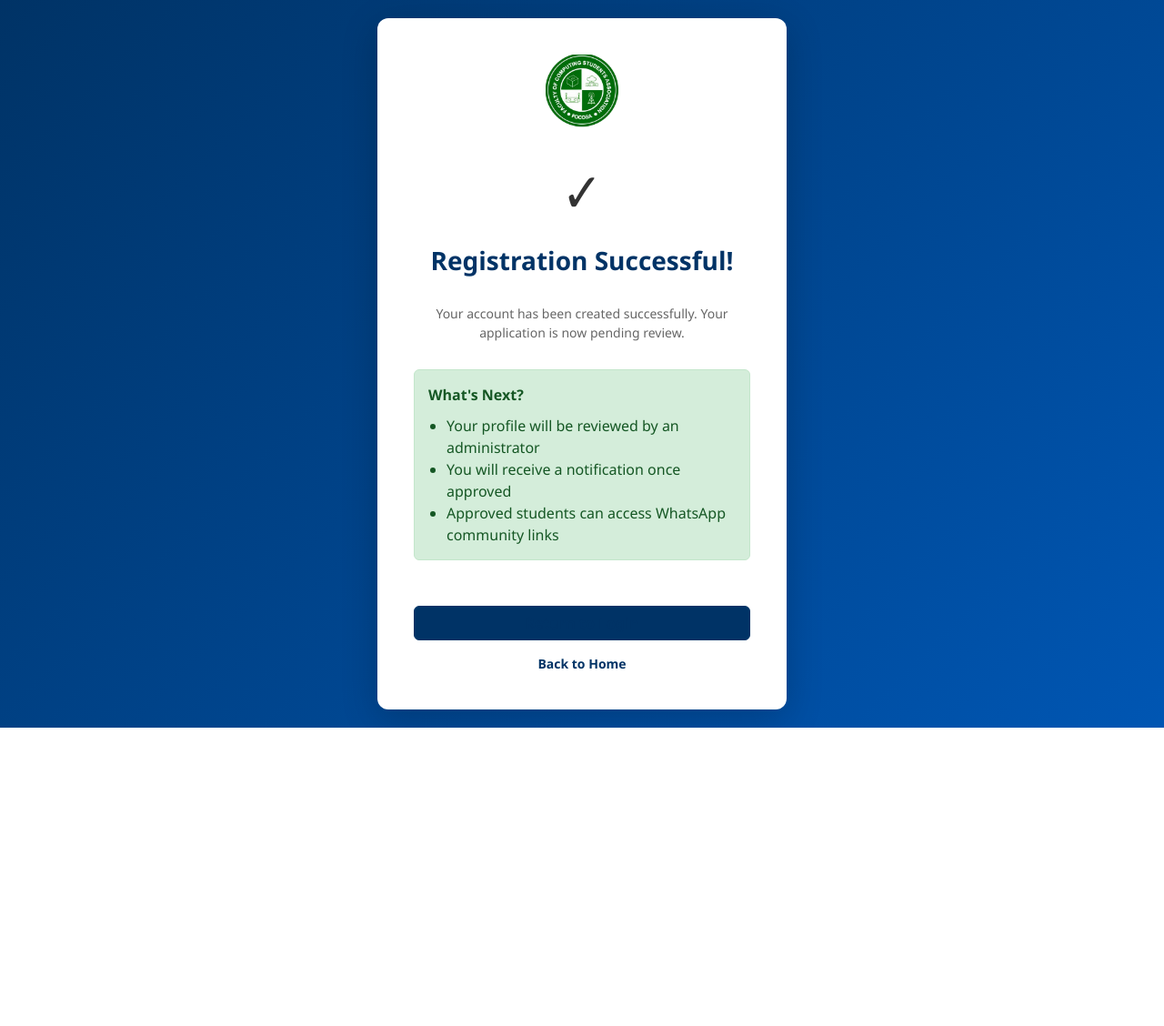
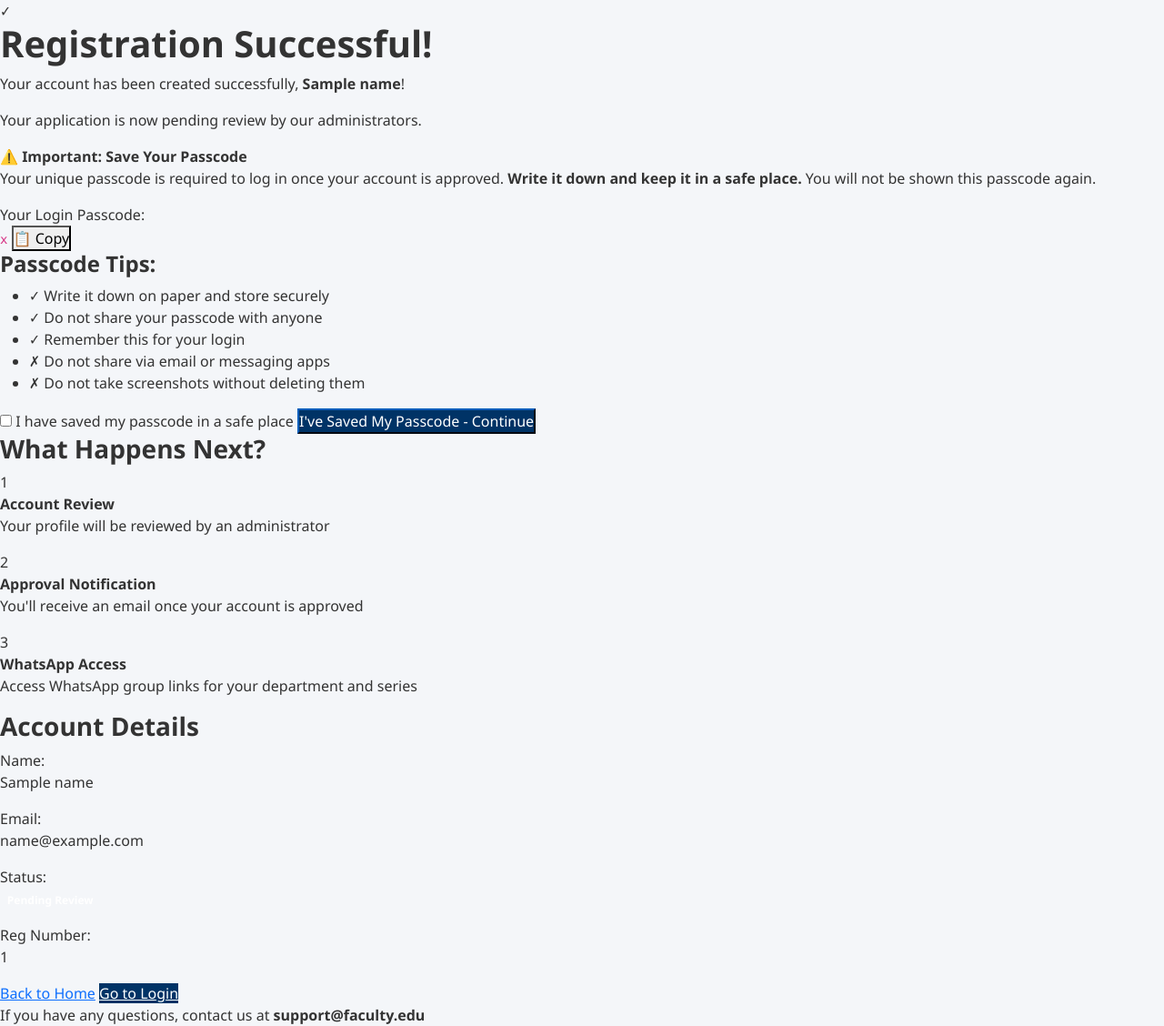
Before and after one commit to icekidtech/UniVerify, a FastAPI app: template templates/register_success.html in a window 1280 px wide. Shown: the whole page at 91% size. Before the commit the page ends 800 px from the top, so only its background shows below. Run offline with FastAPI, Linux system fonts and the light colour scheme; the template is opened without the code that fills it: most values are stand-ins (such as "Sample title", 1, 10 or a date in 2020).

Commit message:
feat: Revamp registration success page with enhanced user guidance and passcode management

```diff
--- a/templates/register_success.html
+++ b/templates/register_success.html
@@ -7,34 +7,165 @@
     <link href="https://cdn.jsdelivr.net/npm/bootstrap@5.3.0/dist/css/bootstrap.min.css" rel="stylesheet">
     <link rel="stylesheet" href="/static/css/global.css">
     <link rel="stylesheet" href="/static/css/auth.css">
+    <link rel="stylesheet" href="/static/css/register_success.css">
 </head>
 <body>
-    <div class="auth-container">
-        <div class="auth-card">
-            <div style="text-align: center; margin-bottom: 25px;">
-                <img src="/static/images/FOCOSA_LOGO-removebg-preview.png" alt="FOCOSA Logo" style="height: 80px; width: auto;">
+    <div class="success-container">
+      <div class="success-card">
+        <div class="success-header">
+          <div class="success-icon">✓</div>
+          <h1>Registration Successful!</h1>
+        </div>
+
+        <div class="success-message">
+          <p>Your account has been created successfully, <strong>{{ name }}</strong>!</p>
+          <p>Your application is now pending review by our administrators.</p>
+        </div>
+
+        <!-- IMPORTANT: Passcode Display Section -->
+        <div class="passcode-section">
+          <div class="passcode-warning">
+            <strong>⚠️ Important: Save Your Passcode</strong>
+          </div>
+
+          <p class="passcode-instruction">
+            Your unique passcode is required to log in once your account is approved.
+            <strong>Write it down and keep it in a safe place.</strong> You will not be shown this passcode again.
+          </p>
+
+          <div class="passcode-box">
+            <div class="passcode-label">Your Login Passcode:</div>
+            <div class="passcode-display">
+              <code id="passcode-text">{{ passcode }}</code>
+              <button class="copy-btn" onclick="copyPasscode()">
+                <span id="copy-text">📋 Copy</span>
+              </button>
             </div>
-            <div style="text-align: center; margin-bottom: 30px;">
-                <div style="font-size: 60px; margin-bottom: 15px;">✓</div>
-                <h1>Registration Successful!</h1>
+          </div>
+
+          <div class="passcode-tips">
+            <h4>Passcode Tips:</h4>
+            <ul>
+              <li>✓ Write it down on paper and store securely</li>
+              <li>✓ Do not share your passcode with anyone</li>
+              <li>✓ Remember this for your login</li>
+              <li>✗ Do not share via email or messaging apps</li>
+              <li>✗ Do not take screenshots without deleting them</li>
+            </ul>
+          </div>
+
+          <!-- Confirmation Checkbox -->
+          <div class="passcode-confirmation">
+            <label class="checkbox-label">
+              <input type="checkbox" id="passcode-confirmed" required />
+              <span>I have saved my passcode in a safe place</span>
+            </label>
+            <button
+              id="continue-btn"
+              class="btn-primary"
+              onclick="proceedToHome()"
+              disabled
+            >
+              I've Saved My Passcode - Continue
+            </button>
+          </div>
+        </div>
+
+        <!-- What's Next -->
+        <div class="whats-next">
+          <h3>What Happens Next?</h3>
+          <div class="timeline">
+            <div class="timeline-item">
+              <div class="timeline-number">1</div>
+              <div class="timeline-content">
+                <strong>Account Review</strong>
+                <p>Your profile will be reviewed by an administrator</p>
+              </div>
             </div>
+            <div class="timeline-item">
+              <div class="timeline-number">2</div>
+              <div class="timeline-content">
+                <strong>Approval Notification</strong>
+                <p>You'll receive an email once your account is approved</p>
+              </div>
+            </div>
+            <div class="timeline-item">
+              <div class="timeline-number">3</div>
+              <div class="timeline-content">
+                <strong>WhatsApp Access</strong>
+                <p>Access WhatsApp group links for your department and series</p>
+              </div>
+            </div>
+          </div>
+        </div>
 
-            <p class="subtitle">Your account has been created successfully. Your application is now pending review.</p>
+        <!-- Account Details Summary -->
+        <div class="account-summary">
+          <h3>Account Details</h3>
+          <div class="summary-grid">
+            <div class="summary-item">
+              <label>Name:</label>
+              <p>{{ name }}</p>
+            </div>
+            <div class="summary-item">
+              <label>Email:</label>
+              <p>{{ email }}</p>
+            </div>
+            <div class="summary-item">
+              <label>Status:</label>
+              <p><span class="badge badge-warning">Pending Review</span></p>
+            </div>
+            <div class="summary-item">
+              <label>Reg Number:</label>
+              <p>{{ student.reg_number }}</p>
+            </div>
+          </div>
+        </div>
 
-            <div style="background-color: #d4edda; border: 1px solid #c3e6cb; border-radius: 6px; padding: 15px; margin: 20px 0; color: #155724;">
-                <strong>What's Next?</strong>
-                <ul style="margin-bottom: 0; margin-top: 10px; padding-left: 20px;">
-                    <li>Your profile will be reviewed by an administrator</li>
-                    <li>You will receive a notification once approved</li>
-                    <li>Approved students can access WhatsApp community links</li>
-                </ul>
-            </div>
+        <!-- Action Buttons -->
+        <div class="action-buttons">
+          <a href="/" class="btn-secondary">Back to Home</a>
+          <a href="/login" class="btn-primary">Go to Login</a>
+        </div>
 
-            <div class="auth-footer" style="border-top: none; margin-top: 30px;">
-                <p style="margin-bottom: 15px;"><a href="/login" class="btn btn-primary w-100">Return to Login</a></p>
-                <p><a href="/">Back to Home</a></p>
-            </div>
+        <!-- Support -->
+        <div class="support-info">
+          <p>If you have any questions, contact us at <strong>support@faculty.edu</strong></p>
         </div>
+      </div>
     </div>
+
+    <script>
+    function copyPasscode() {
+      const passcode = document.getElementById('passcode-text').textContent;
+      navigator.clipboard.writeText(passcode).then(() => {
+        const btn = event.target.closest('.copy-btn');
+        const originalText = btn.innerHTML;
+        btn.innerHTML = '<span id="copy-text">✓ Copied!</span>';
+        setTimeout(() => {
+          btn.innerHTML = originalText;
+        }, 2000);
+      }).catch(err => {
+        alert('Failed to copy. Please copy manually.');
+      });
+    }
+
+    document.getElementById('passcode-confirmed').addEventListener('change', function() {
+      document.getElementById('continue-btn').disabled = !this.checked;
+    });
+
+    function proceedToHome() {
+      window.location.href = '/';
+    }
+
+    // Prevent accidental back navigation without confirming passcode saved
+    window.addEventListener('beforeunload', function(e) {
+      if (!document.getElementById('passcode-confirmed').checked) {
+        e.preventDefault();
+        e.returnValue = 'Make sure you have saved your passcode before leaving!';
+        return 'Make sure you have saved your passcode before leaving!';
+      }
+    });
+    </script>
 </body>
 </html>
```
